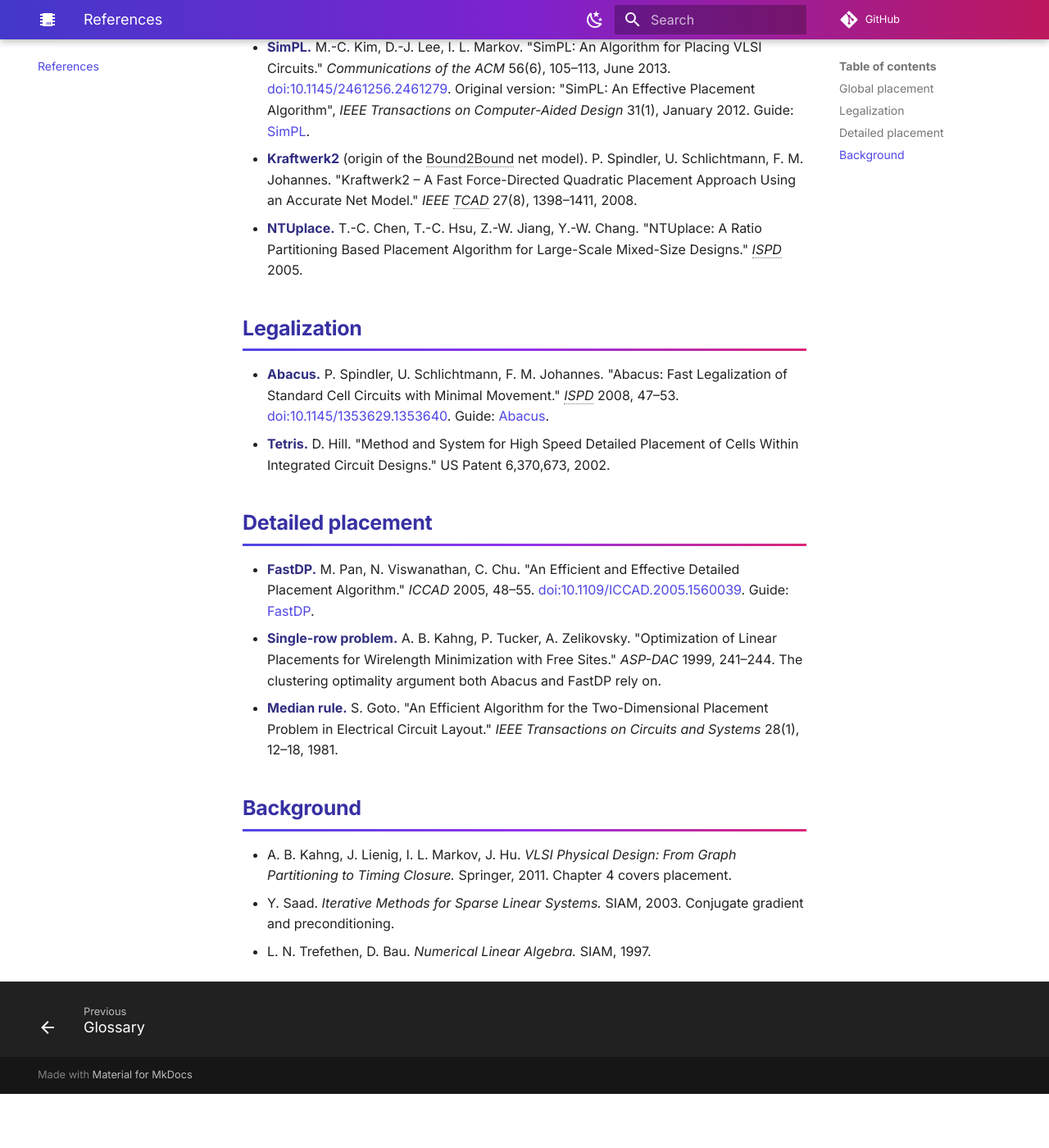
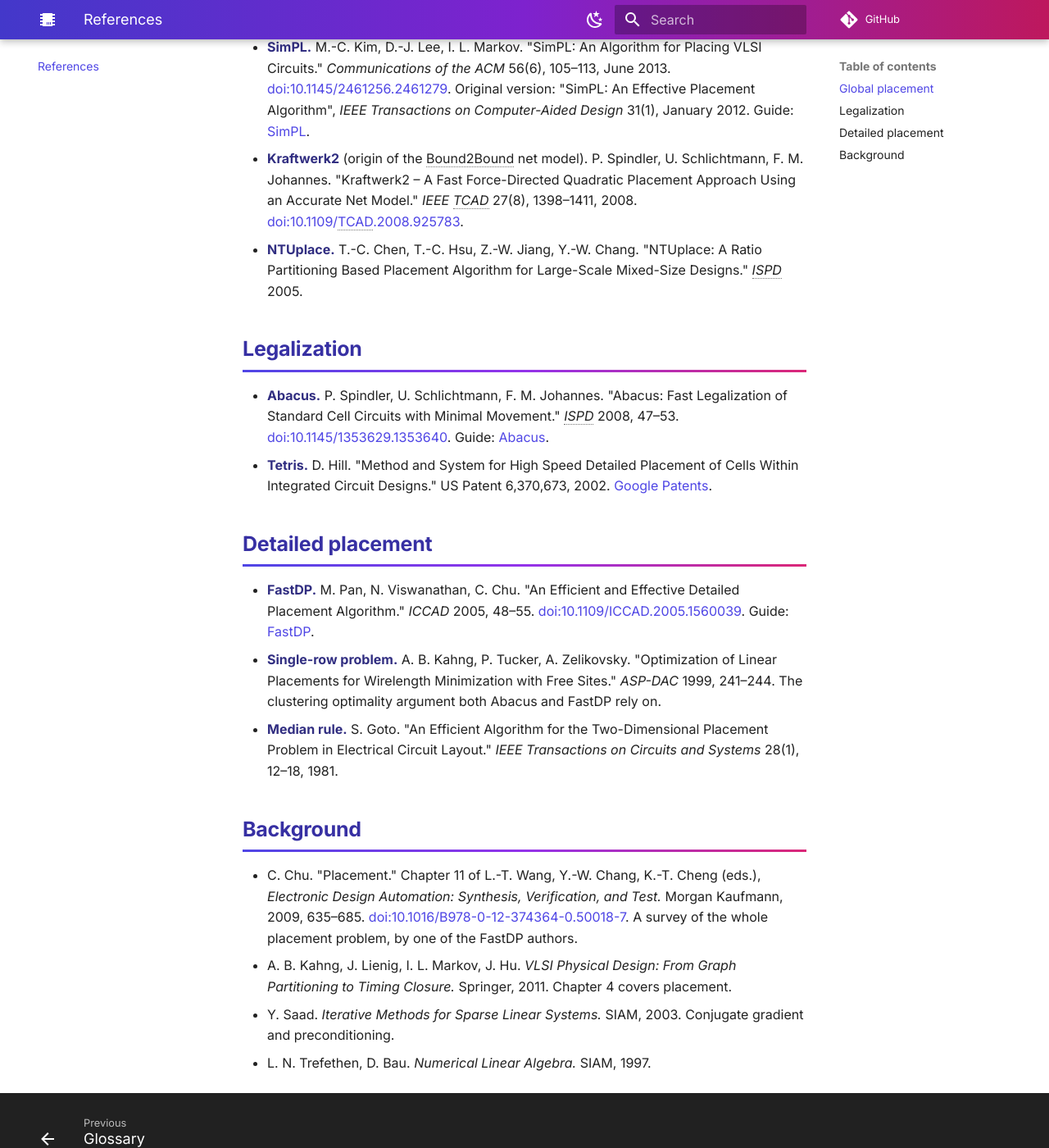
Before and after one commit to coherent17/KTPlace, an MkDocs documentation site: the page built from docs/references.md, in a window 1280 px wide and 1400 px high, scrolled down 397 px. Shown: the whole window at 82% size. Built offline with MkDocs 1.6.1 and Material for MkDocs 9.7.7, drawn with Linux system fonts in a browser that asks for light colours; comment, search, counter and statistics services are not loaded; before the commit the page ends 1731 px from its top, so only the background shows below that.

Commit message:
docs: keep local paper copies out of git, complete the references
Local copies of the papers live in a git-ignored papers/ folder, by stage:
they are the publishers' copyrighted PDFs and this repository is public.
references.md gains the Kraftwerk2 DOI, a link to the Tetris patent and Chu's
placement chapter of the Electronic Design Automation book.

```diff
--- a/docs/references.md
+++ b/docs/references.md
@@ -16,6 +16,7 @@ papers themselves are not part of this repository; follow the links.
 - **Kraftwerk2** (origin of the Bound2Bound net model). P. Spindler, U. Schlichtmann,
   F. M. Johannes. "Kraftwerk2 – A Fast Force-Directed Quadratic Placement Approach
   Using an Accurate Net Model." *IEEE TCAD* 27(8), 1398–1411, 2008.
+  [doi:10.1109/TCAD.2008.925783](https://doi.org/10.1109/TCAD.2008.925783).
 - **NTUplace.** T.-C. Chen, T.-C. Hsu, Z.-W. Jiang, Y.-W. Chang. "NTUplace: A Ratio
   Partitioning Based Placement Algorithm for Large-Scale Mixed-Size Designs."
   *ISPD* 2005.
@@ -28,6 +29,7 @@ papers themselves are not part of this repository; follow the links.
   [Abacus](legalization/abacus/README.md).
 - **Tetris.** D. Hill. "Method and System for High Speed Detailed Placement of Cells
   Within Integrated Circuit Designs." US Patent 6,370,673, 2002.
+  [Google Patents](https://patents.google.com/patent/US6370673B1/en).
 
 ## Detailed placement
 
@@ -44,6 +46,11 @@ papers themselves are not part of this repository; follow the links.
 
 ## Background
 
+- C. Chu. "Placement." Chapter 11 of L.-T. Wang, Y.-W. Chang, K.-T. Cheng (eds.),
+  *Electronic Design Automation: Synthesis, Verification, and Test.* Morgan Kaufmann,
+  2009, 635–685.
+  [doi:10.1016/B978-0-12-374364-0.50018-7](https://doi.org/10.1016/B978-0-12-374364-0.50018-7).
+  A survey of the whole placement problem, by one of the FastDP authors.
 - A. B. Kahng, J. Lienig, I. L. Markov, J. Hu. *VLSI Physical Design: From Graph
   Partitioning to Timing Closure.* Springer, 2011. Chapter 4 covers placement.
 - Y. Saad. *Iterative Methods for Sparse Linear Systems.* SIAM, 2003. Conjugate
```
Also changed, not shown: 1 other file.
